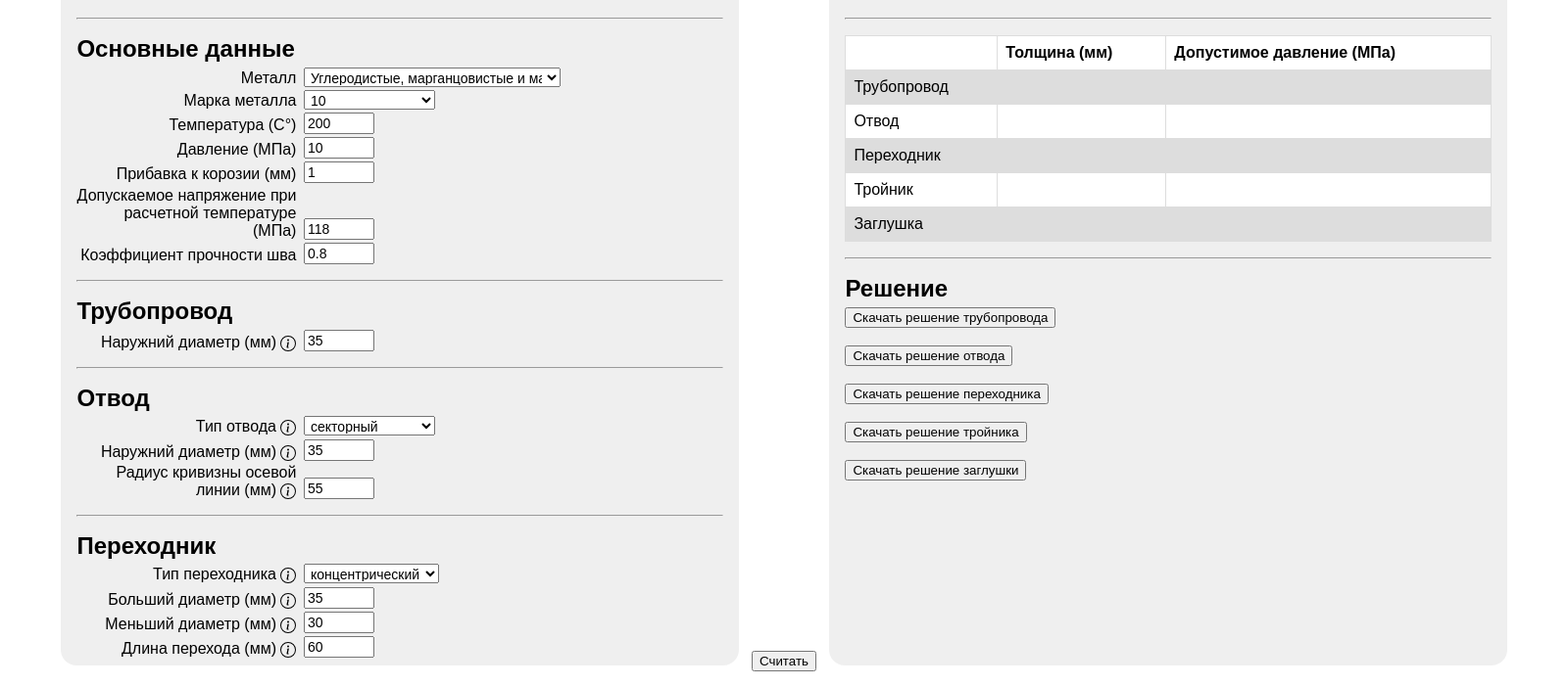
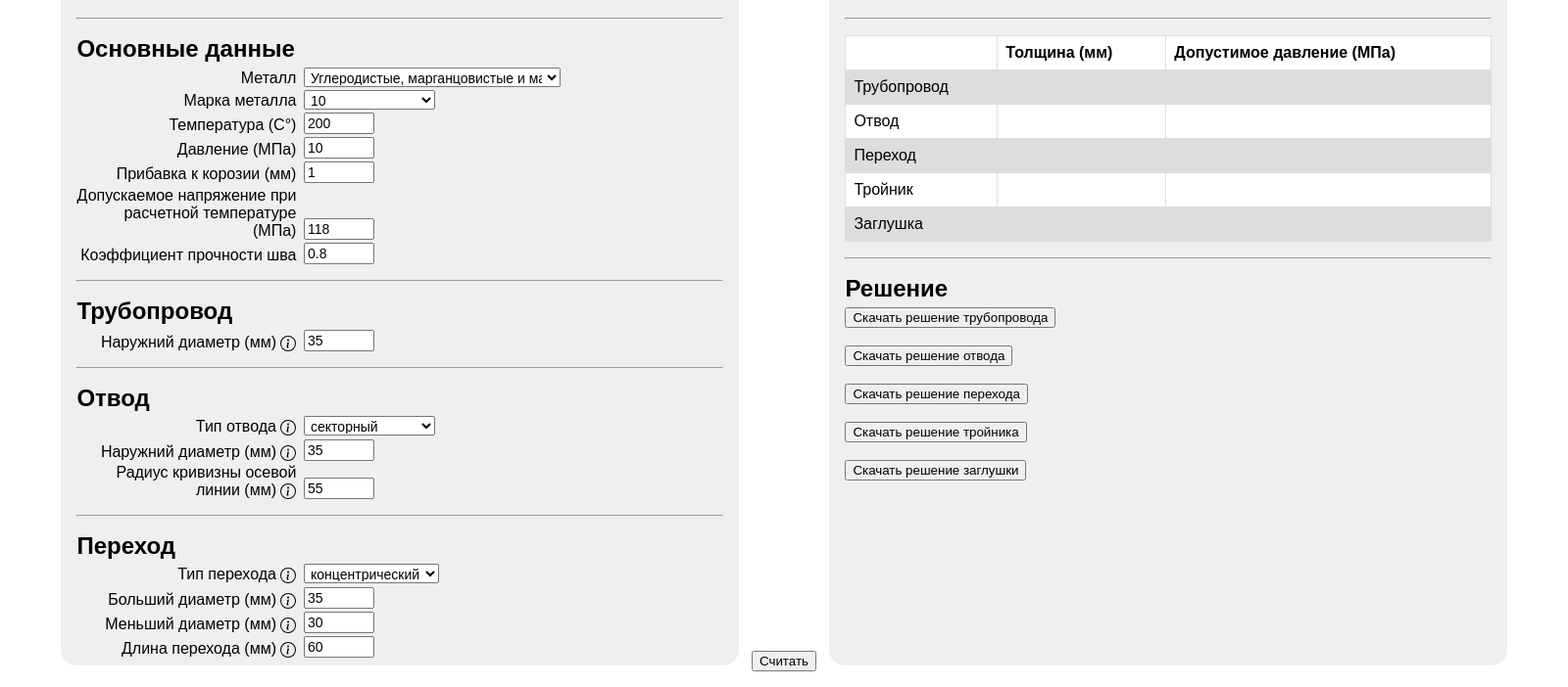
Before and after one commit to nomomon/pipe-thickness-calculator, an Electron app: page index.html in a window 1600 px wide. Shown: the part 98-800 px from the top of the page at 98% size. Drawn offline with Linux system fonts and the light colour scheme.

Commit message:
переходник -> переход

```diff
--- a/index.html
+++ b/index.html
@@ -116,9 +116,9 @@
                     <input type="number" id="tap_R" value="55" />
                 </div>
                 <hr>
-                <h2>Переходник</h2>
+                <h2>Переход</h2>
                 <div class="block">
-                    <label>Тип переходника
+                    <label>Тип перехода
                         <span class="tooltip">
                             <img src="assets/info-circle.svg"
                                 class="symbol">
@@ -365,7 +365,7 @@
                         <td id="tap_p"></td>
                     </tr>
                     <tr>
-                        <td>Переходник</td>
+                        <td>Переход</td>
                         <td id="transiter_s"></td>
                         <td id="transiter_p"></td>
                     </tr>
@@ -396,9 +396,9 @@
                 <br><br>
                 <button onclick="(()=> {let s = get_sol_params();
                     generate(s,
-                    `Переходник
+                    `переход
                     ${s['transiter_type'].toLowerCase()}`);})()">Скачать
-                    решение переходника
+                    решение перехода
                 </button>
                 <br><br>
                 <button onclick="(()=> {let s = get_sol_params();
--- a/scripts/script.js
+++ b/scripts/script.js
@@ -112,7 +112,7 @@ function solve() {
         solve_transiter();
     }
     catch (e) {
-        console.error('не получилось решить переходник\n', e)
+        console.error('не получилось решить переход\n', e)
     }
     try {
         solve_tee();
```
